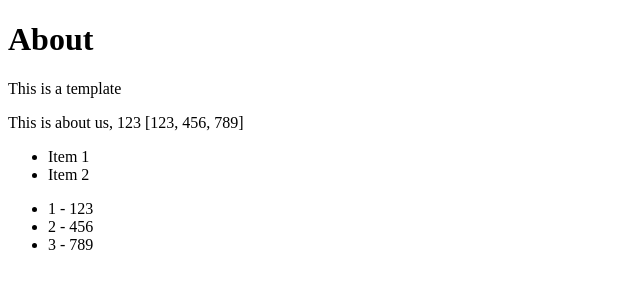
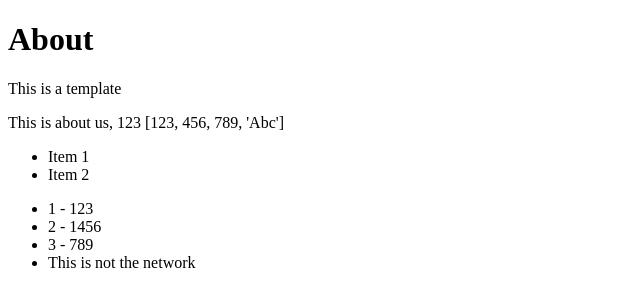
Before and after one commit to isirfanm/try_django, a Django app: page /about/ in a window 1280 px wide. Shown: the part 70-377 px from the top of the page, without its empty margins (0-640 px from the left). Run offline with Django 3.2, Linux system fonts and the light colour scheme.

Commit message:
template operation

```diff
--- a/pages/views.py
+++ b/pages/views.py
@@ -18,7 +18,7 @@ def about_view(request, *args, **kwargs):
     my_context = {
         "my_text": "This is about us",
         "my_number": 123,
-        "my_list": [123, 456, 789],
+        "my_list": [123, 456, 789, "Abc"],
     }
     return render(request, "about.html", my_context)
 
--- a/templates/about.html
+++ b/templates/about.html
@@ -13,7 +13,13 @@
 </ul>
 <ul>
     {% for my_sub_item in my_list %}
+    {% if my_sub_item == 456 %}
+    <li>{{ forloop.counter }} - {{ my_sub_item|add:1000 }}</li>
+    {% elif my_sub_item == "Abc" %}
+    <li>This is not the network</li>
+    {% else %}
     <li>{{ forloop.counter }} - {{ my_sub_item }}</li>
+    {% endif %}
     {% endfor %}
 </ul>
 {% endblock %}
```
Lines whose indentation alone changed are shown as unchanged.
